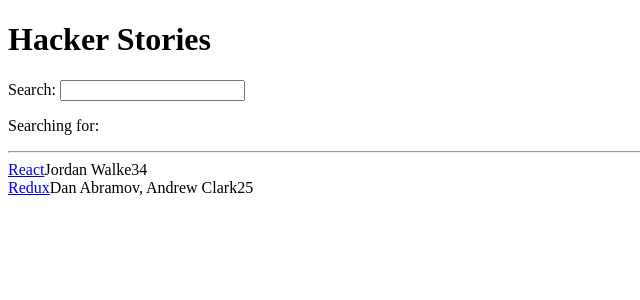
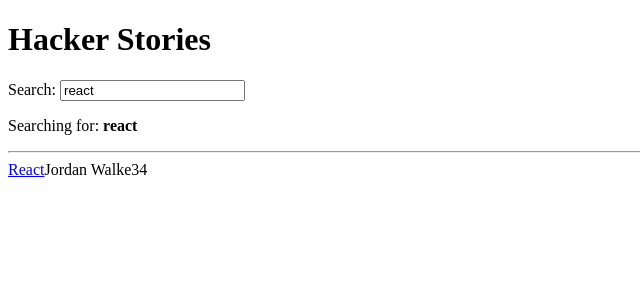
Before and after one commit to khaloodi/hacker-stories, a React (Create React App) app: page / in a window 1280 px wide. Shown: the top 300 px of the page, without its empty margins (0-640 px from the left). Built offline with nearby package versions, Linux system fonts and the light colour scheme.

Commit message:
initialized input value of search input field

```diff
--- a/src/App.js
+++ b/src/App.js
@@ -23,7 +23,7 @@
     }
   ]
 
-  const [searchTerm, setSearchTerm] = React.useState('')
+  const [searchTerm, setSearchTerm] = React.useState('react')
 
   const handleSearch = e => {
     setSearchTerm(e.target.value)
@@ -37,7 +37,10 @@
     <div className="App">
       <h1>Hacker Stories</h1>
 
-      <Search onSearch={handleSearch} searchTerm={searchTerm}/>
+      <Search
+        onSearch={handleSearch}
+        searchTerm={searchTerm}
+      />
 
       <hr />
 
--- a/src/Search.js
+++ b/src/Search.js
@@ -5,7 +5,11 @@
   return (
     <>
       <label htmlFor='search'>Search: </label>
-      <input id='search' type='text' onChange={props.onSearch}/>
+      <input
+        id='search'
+        type='text'
+        value={props.searchTerm}
+        onChange={props.onSearch}/>
 
       <p>
             Searching for: <strong>{props.searchTerm}</strong>
```
